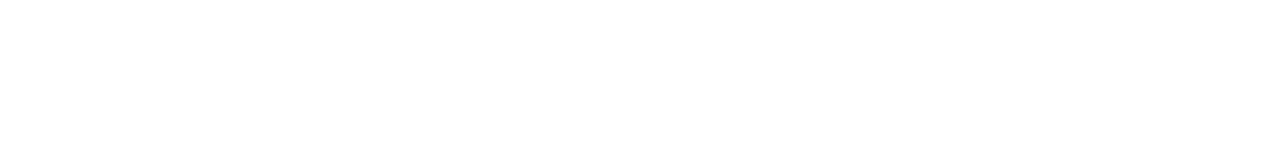
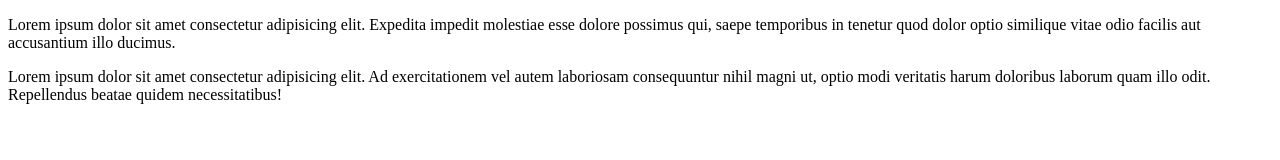
Before and after one commit to roxio1015/frontend-git-linux-task13-projekt0, a plain HTML site: page index.html in a window 1280 px wide. Drawn offline with Linux system fonts and the light colour scheme.

Commit message:
content added

```diff
--- a/index.html
+++ b/index.html
@@ -6,6 +6,13 @@
     <title>Document</title>
 </head>
 <body>
+    <p>
+        Lorem ipsum dolor sit amet consectetur adipisicing elit. Expedita impedit molestiae esse dolore possimus qui, saepe temporibus in tenetur quod dolor optio similique vitae odio facilis aut accusantium illo ducimus.
+    </p>
+
+    <p>
+        Lorem ipsum dolor sit amet consectetur adipisicing elit. Ad exercitationem vel autem laboriosam consequuntur nihil magni ut, optio modi veritatis harum doloribus laborum quam illo odit. Repellendus beatae quidem necessitatibus!
+    </p>
 
 </body>
 </html>
```
